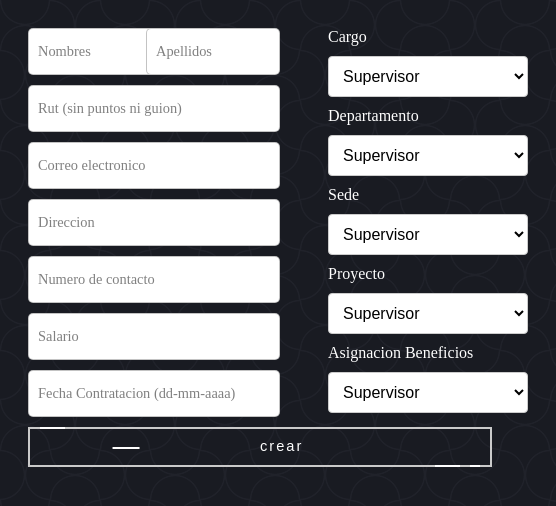
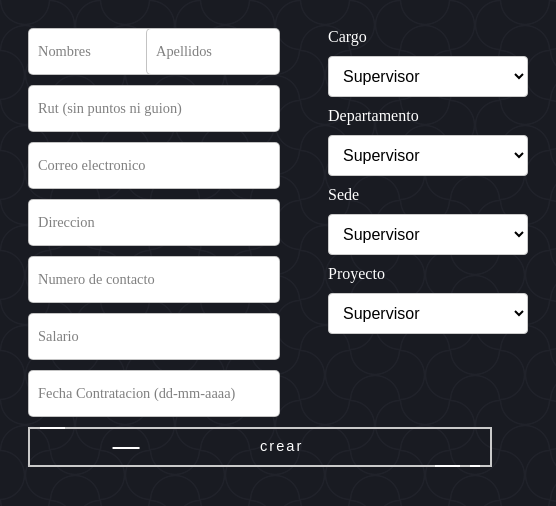
Before and after one commit to BastianBenitez/APK-Tesis-2.0, an Electron app: page src/views/Add-info.html in a window 556 px wide. Drawn offline with Linux system fonts and the light colour scheme.

Commit message:
Eliminacion de casilla formulario
Se elimino la casilla asignacion de beneficio, ya que no se solicita eso para poder agregar a un nuevo empleado.

```diff
--- a/src/views/Add-info.html
+++ b/src/views/Add-info.html
@@ -84,13 +84,6 @@
                 <option value="opcion2">Capatas</option>
                 <option value="opcion3">CEO</option>
             </select>
-
-            <label for="opcion">Asignacion Beneficios</label>
-            <select id="opcion" name="opcion" class="custom-select">
-                <option value="opcion1">Supervisor</option>
-                <option value="opcion2">Capatas</option>
-                <option value="opcion3">CEO</option>
-            </select>
         </div>
 
     </form>
```
